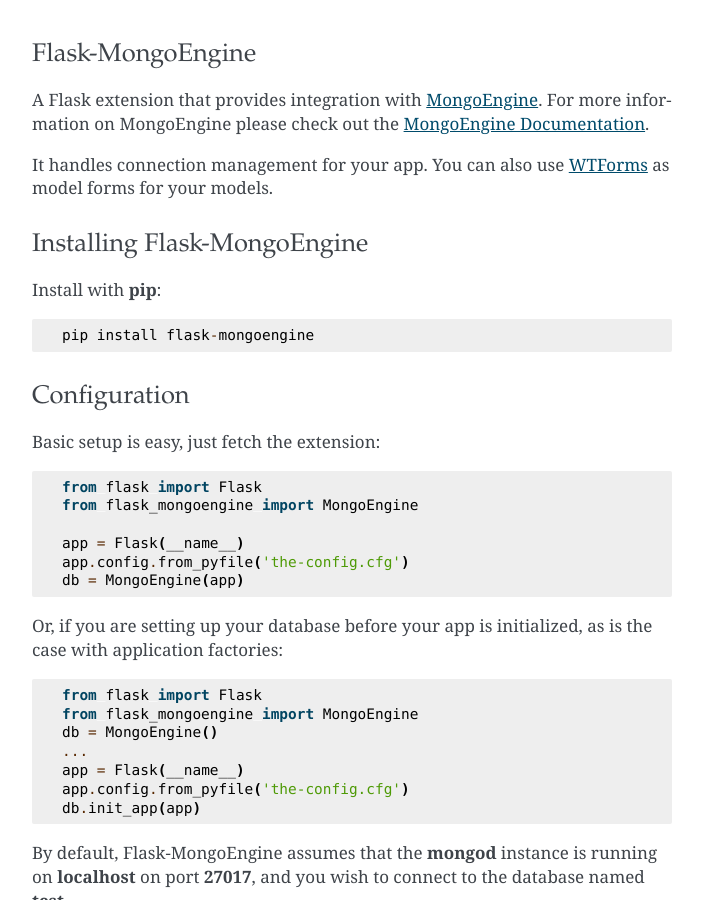
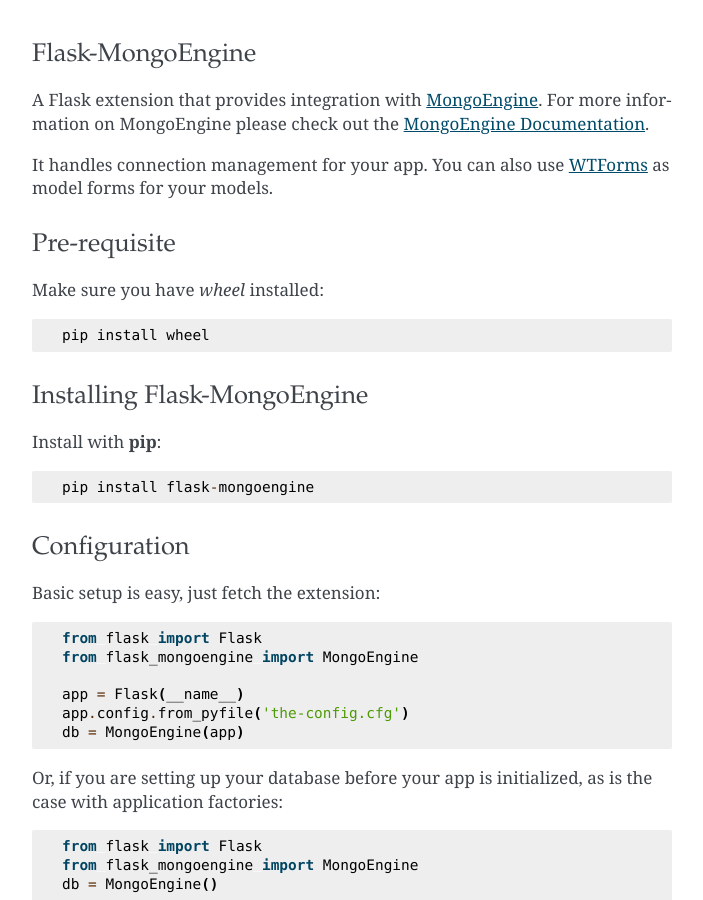
Before and after one commit to MongoEngine/flask-mongoengine, a Sphinx documentation site: the page built from docs/index.rst, in a window 1280 px wide and 900 px high. Shown: the whole window, without its empty margins (288-991 px from the left). Built offline with Sphinx 7.4.7, drawn with Linux system fonts in a browser that asks for light colours.

Commit message:
Adds documentation

```diff
--- a/docs/index.rst
+++ b/docs/index.rst
@@ -6,6 +6,13 @@
 
 It handles connection management for your app.
 You can also use `WTForms <http://wtforms.simplecodes.com/>`_ as model forms for your models.
+
+Pre-requisite
+=============
+
+Make sure you have `wheel` installed::
+
+    pip install wheel
 
 Installing Flask-MongoEngine
 ============================
```
